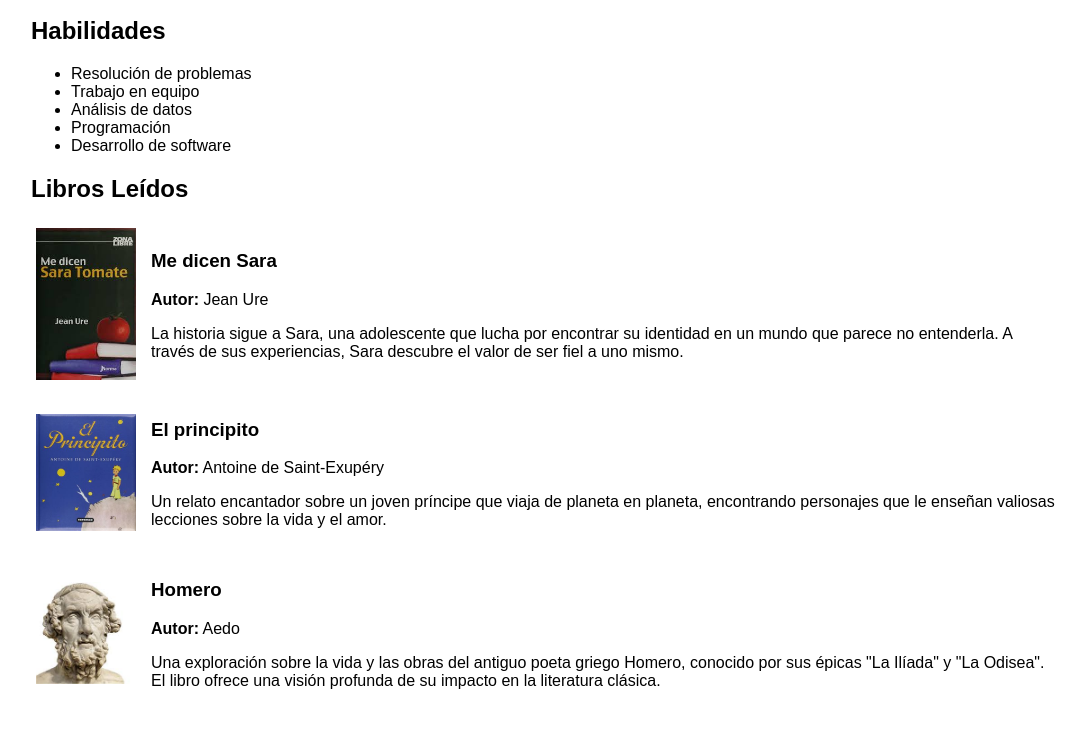
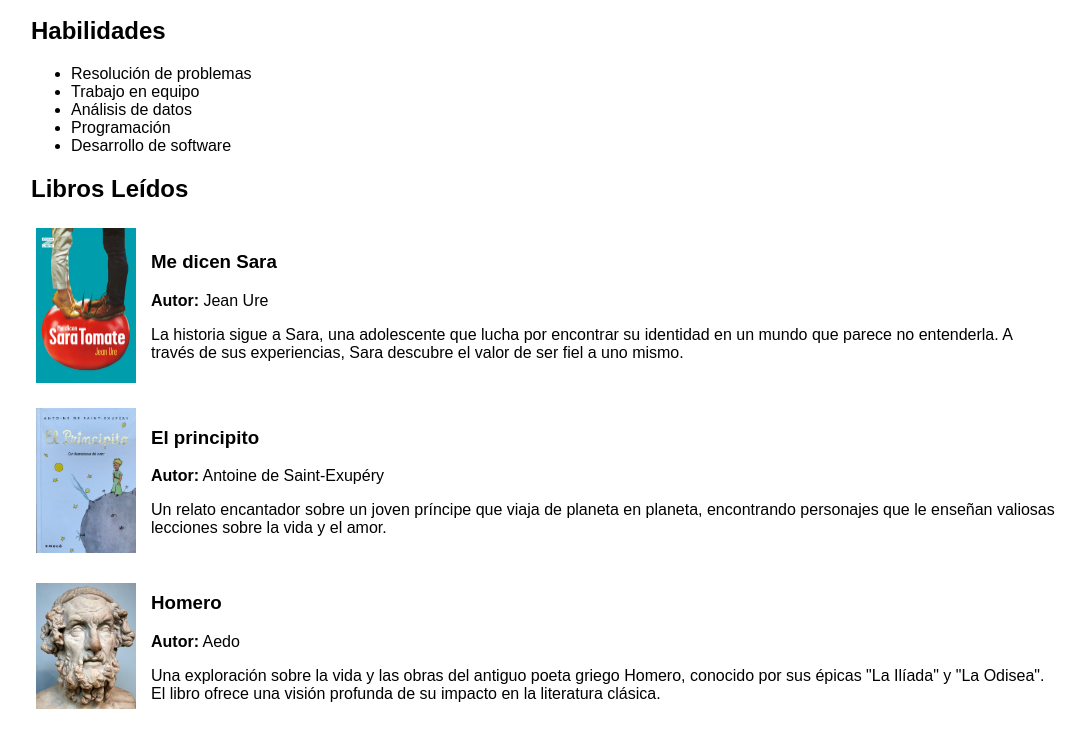
Before and after one commit to Breyneer07/Parcial_Punto_1, a plain HTML site: page index.html in a window 1280 px wide. Shown: the part 157-904 px from the top of the page, without its empty margins (97-1183 px from the left). Drawn offline with Linux system fonts and the light colour scheme.

Commit message:
Seccion Libros Actualizacion 10 ultima

```diff
--- a/index.html
+++ b/index.html
@@ -37,7 +37,7 @@
 <section>
     <h2>Libros Leídos</h2>
     <div class="book">
-        <img src="/medicen.jfif" alt="Me dicen Sara">
+        <img src="/medicen.jpg" alt="Me dicen Sara">
         <div>
             <h3>Me dicen Sara</h3>
             <p><strong>Autor:</strong> Jean Ure</p>
@@ -46,7 +46,7 @@
     </div>
 
     <div class="book">
-        <img src="/elprincipito.jfif" alt="El principito">
+        <img src="/El_principito.jpg" alt="El principito">
         <div>
             <h3>El principito</h3>
             <p><strong>Autor:</strong> Antoine de Saint-Exupéry</p>
@@ -55,7 +55,7 @@
     </div>
 
      <div class="book">
-                <img src="/homero.jfif" alt="Homero">
+                <img src="/homero.jpg" alt="Homero">
                 <div>
                     <h3>Homero</h3>
                     <p><strong>Autor:</strong> Aedo</p>
```
Also changed, not shown: El_principito.jpg (added), elprincipito.jfif (deleted), homero.jfif (deleted), homero.jpg (added), medicen.jfif (deleted), medicen.jpg (added).
